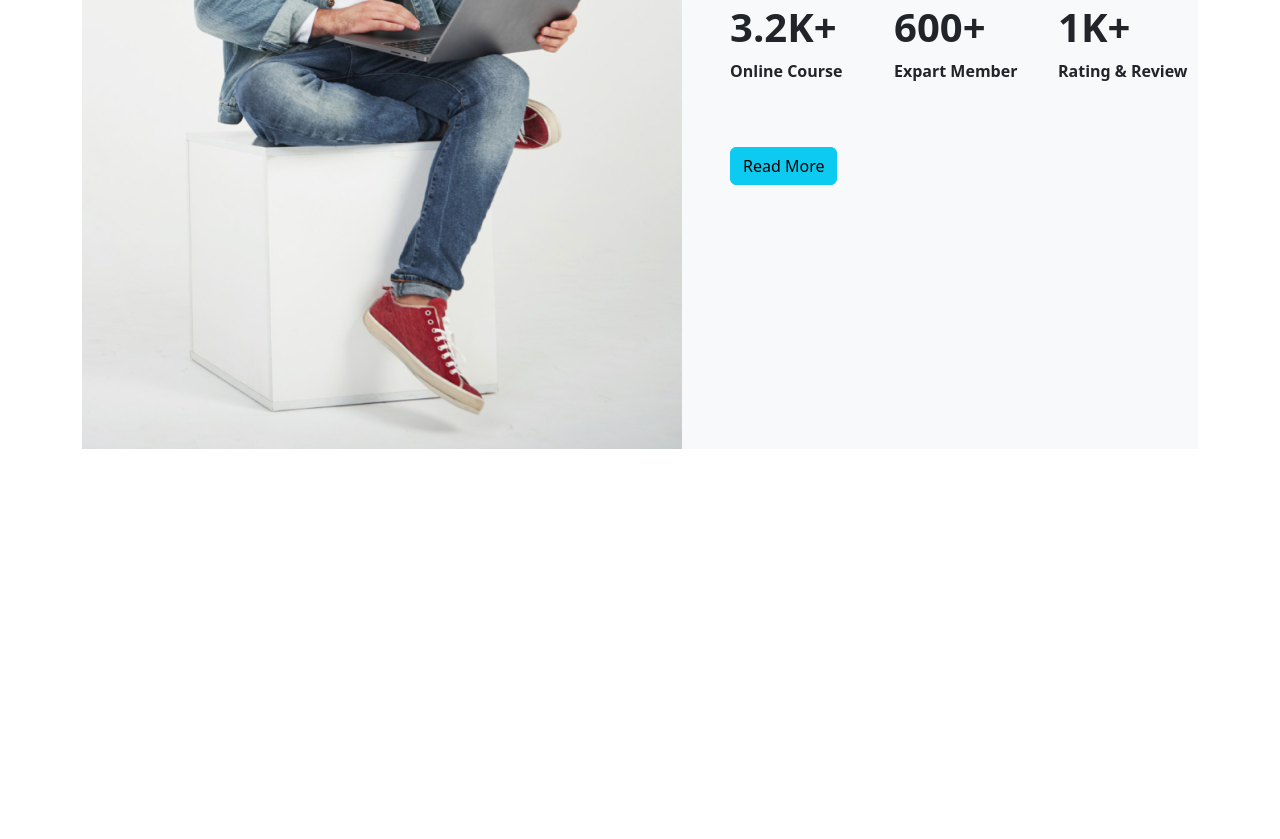
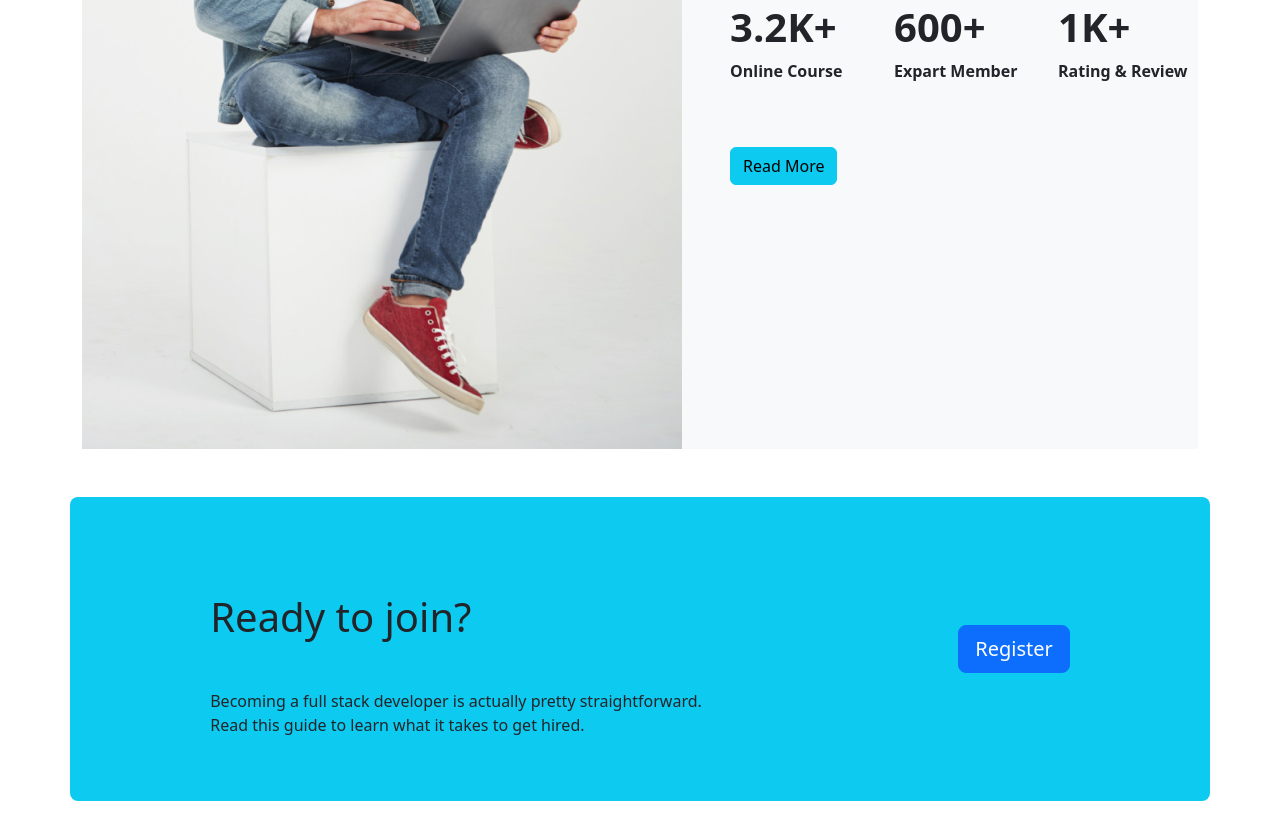
Before and after one commit to Ehatsam/assignment-3, a plain HTML site: page index.html in a window 1280 px wide. Shown: the part 2133-2972 px from the top of the page. Before the commit the page ends 2582 px from the top, so only its background shows below. Drawn offline with nearby package versions, Linux system fonts and the light colour scheme.

Commit message:
added register items

```diff
--- a/index.html
+++ b/index.html
@@ -266,6 +266,24 @@
             </div>
         </section>
         <!-- explore item end -->
+        <!-- register items start -->
+        <section class="container rounded-3 bg-info">
+            <div class="d-flex  justify-content-around mt-5 mb-5">
+                <div class="mt-5 mb-5">
+                    <h1 class="mt-5 mb-5">Ready to join?</h1>
+                    <p>
+                        Becoming a full stack developer is actually pretty straightforward. <br> Read this guide to
+                        learn
+                        what it
+                        takes to get hired.
+                    </p>
+                </div>
+                <div class=" mt-auto mb-auto">
+                    <button type="button" class="btn btn-primary btn-lg">Register</button>
+                </div>
+            </div>
+        </section>
+        <!-- register items end -->
     </main>
 
 
```
